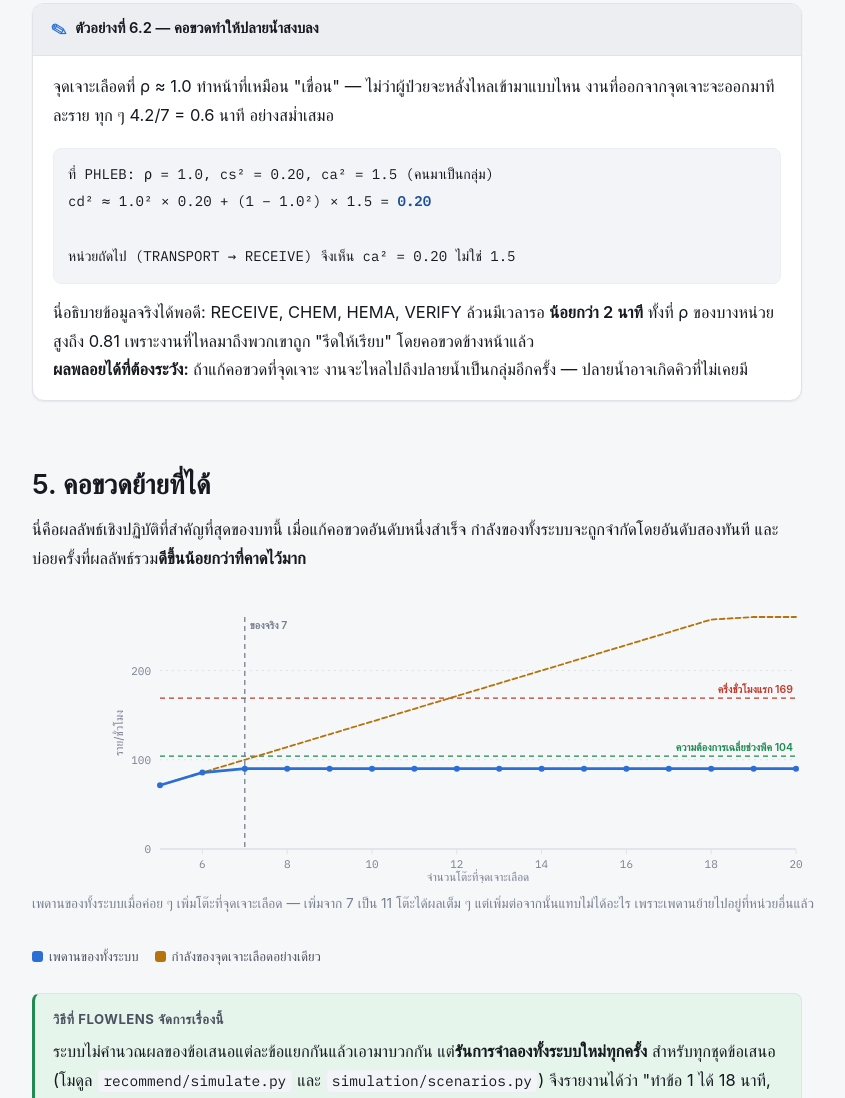
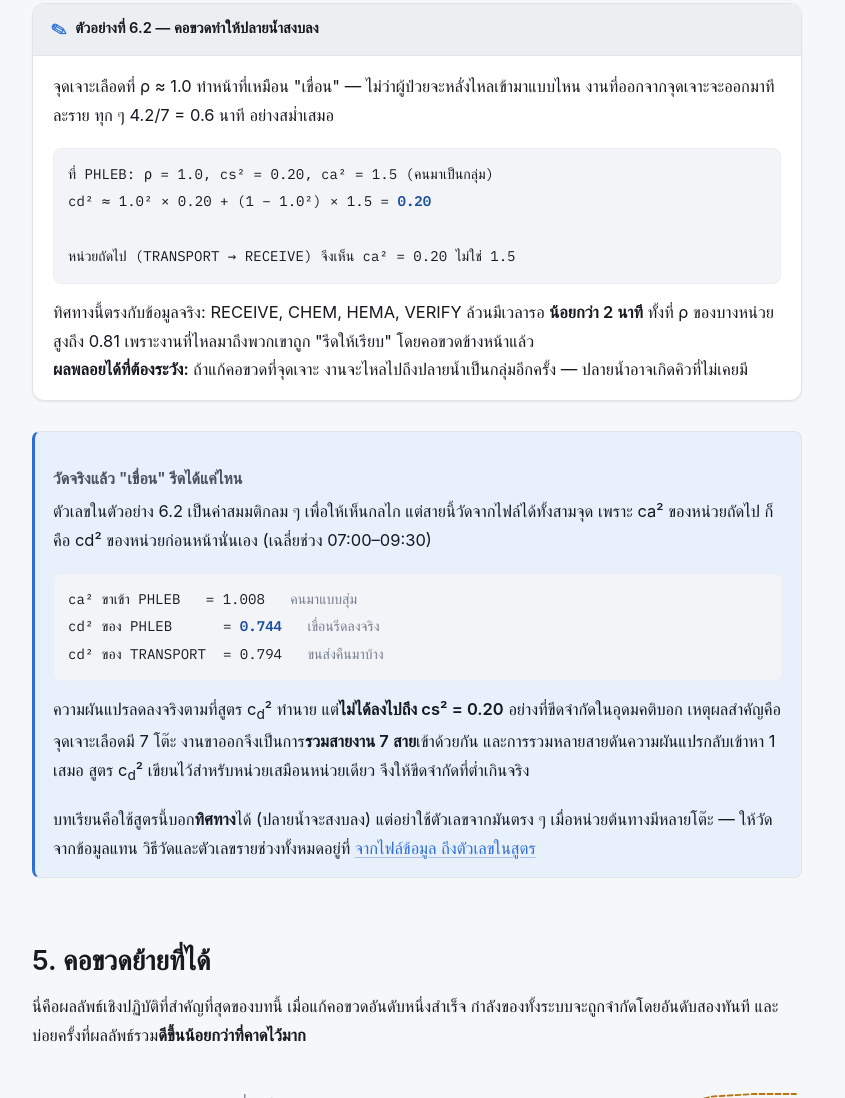
Before and after one commit to ThTpk/Queue_Analysis, a plain HTML site: page theory/06-network.html in a window 1280 px wide. Shown: the part 5878-6976 px from the top of the page, without its empty margins (318-1163 px from the left). Drawn offline with nearby package versions, Linux system fonts and the light colour scheme; a web font is replaced by a local one.

Commit message:
ลิงก์หน้า "จากไฟล์ถึงสูตร" จากบทที่ 3 และบทที่ 6
บทที่ 3 — ต่อท้ายหัวข้อ "วัด ca² และ cs² จากข้อมูลจริงอย่างไร"
ชี้ว่า cs² คำนวณจาก service_min ซึ่งต้องประมาณขึ้นมาก่อน ถ้าพลาด
หน่วยลงทะเบียนจะได้ 1.21 แทน 0.12 แล้วติดป้าย "ความผันแปรสูง" ผิด ๆ
แก้คอมเมนต์ในโค้ด interarrival_scv จาก 15 นาที เป็น 30 นาที ตาม DEFAULT_BIN จริง

บทที่ 6 — ต่อท้ายตัวอย่าง 6.2 ใส่ค่าที่วัดได้จริงของสายงานทั้งสามจุด
ca² ขาเข้า PHLEB 1.008 → cd² ของ PHLEB 0.744 → cd² ของ TRANSPORT 0.794
ทิศทางตรงกับสูตร แต่ไม่ลงไปถึง cs² = 0.20 เพราะงานขาออกเป็นการรวม
สายงาน 7 โต๊ะ ซึ่งดันความผันแปรกลับเข้าหา 1 — ปรับคำว่า
"อธิบายข้อมูลจริงได้พอดี" เป็น "ทิศทางนี้ตรงกับข้อมูลจริง"

ปรับตาราง ca² ในหน้า data-to-formula ให้ใช้ช่วง 07:00–09:30 เท่ากัน
และเพิ่มแถว TRANSPORT เพื่อให้ตัวเลขทั้งสองหน้าตรงกัน

Co-Authored-By: Claude Opus 5 <noreply@anthropic.com>

```diff
--- a/theory/06-network.html
+++ b/theory/06-network.html
@@ -287,13 +287,39 @@ cd² ≈ 1.0² × 0.20 + (1 − 1.0²) × 1.5 = <span class="hl">0.20</span>
 
 หน่วยถัดไป (TRANSPORT → RECEIVE) จึงเห็น ca² = 0.20 ไม่ใช่ 1.5</div>
     <p style="margin-bottom:0">
-      นี่อธิบายข้อมูลจริงได้พอดี: RECEIVE, CHEM, HEMA, VERIFY ล้วนมีเวลารอ
+      ทิศทางนี้ตรงกับข้อมูลจริง: RECEIVE, CHEM, HEMA, VERIFY ล้วนมีเวลารอ
       <strong>น้อยกว่า 2 นาที</strong> ทั้งที่ ρ ของบางหน่วยสูงถึง 0.81
       เพราะงานที่ไหลมาถึงพวกเขาถูก "รีดให้เรียบ" โดยคอขวดข้างหน้าแล้ว
       <br><strong>ผลพลอยได้ที่ต้องระวัง:</strong> ถ้าแก้คอขวดที่จุดเจาะ
       งานจะไหลไปถึงปลายน้ำเป็นกลุ่มอีกครั้ง — ปลายน้ำอาจเกิดคิวที่ไม่เคยมี
     </p>
   </div>
+</div>
+
+<div class="note">
+  <h4>วัดจริงแล้ว "เขื่อน" รีดได้แค่ไหน</h4>
+  <p>
+    ตัวเลขในตัวอย่าง 6.2 เป็นค่าสมมติกลม ๆ เพื่อให้เห็นกลไก
+    แต่สายนี้วัดจากไฟล์ได้ทั้งสามจุด เพราะ ca² ของหน่วยถัดไป
+    ก็คือ cd² ของหน่วยก่อนหน้านั่นเอง (เฉลี่ยช่วง 07:00–09:30)
+  </p>
+  <div class="calc">
+ca&sup2; ขาเข้า PHLEB   = 1.008   <span class="cm">คนมาแบบสุ่ม</span>
+cd&sup2; ของ PHLEB      = <span class="hl">0.744</span>   <span class="cm">เขื่อนรีดลงจริง</span>
+cd&sup2; ของ TRANSPORT  = 0.794   <span class="cm">ขนส่งคืนมาบ้าง</span></div>
+  <p>
+    ความผันแปรลดลงจริงตามที่สูตร c<sub>d</sub>² ทำนาย แต่<strong>ไม่ได้ลงไปถึง
+    cs² = 0.20</strong> อย่างที่ขีดจำกัดในอุดมคติบอก เหตุผลสำคัญคือ
+    จุดเจาะเลือดมี 7 โต๊ะ งานขาออกจึงเป็นการ<strong>รวมสายงาน 7 สาย</strong>เข้าด้วยกัน
+    และการรวมหลายสายดันความผันแปรกลับเข้าหา 1 เสมอ
+    สูตร c<sub>d</sub>² เขียนไว้สำหรับหน่วยเสมือนหน่วยเดียว จึงให้ขีดจำกัดที่ต่ำเกินจริง
+  </p>
+  <p style="margin-bottom:0">
+    บทเรียนคือใช้สูตรนี้บอก<strong>ทิศทาง</strong>ได้ (ปลายน้ำจะสงบลง)
+    แต่อย่าใช้ตัวเลขจากมันตรง ๆ เมื่อหน่วยต้นทางมีหลายโต๊ะ — ให้วัดจากข้อมูลแทน
+    วิธีวัดและตัวเลขรายช่วงทั้งหมดอยู่ที่
+    <a href="../case/data-to-formula.html">จากไฟล์ข้อมูล ถึงตัวเลขในสูตร</a>
+  </p>
 </div>
 
 <h2 id="move">5. คอขวดย้ายที่ได้</h2>
```
Also changed, not shown: case/data-to-formula.html (+9 -6 lines), theory/03-variability.html (+20 -1 lines).
